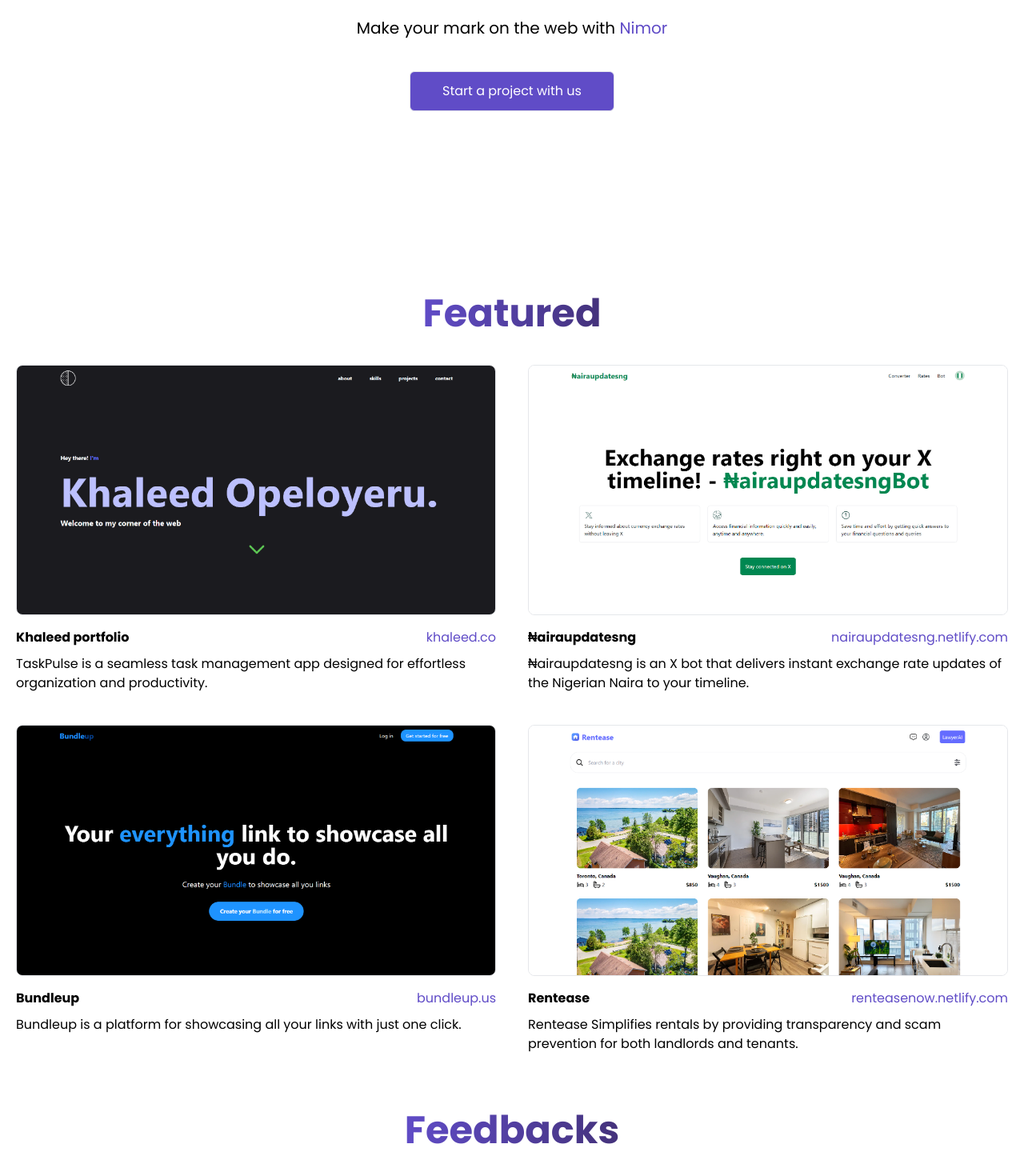
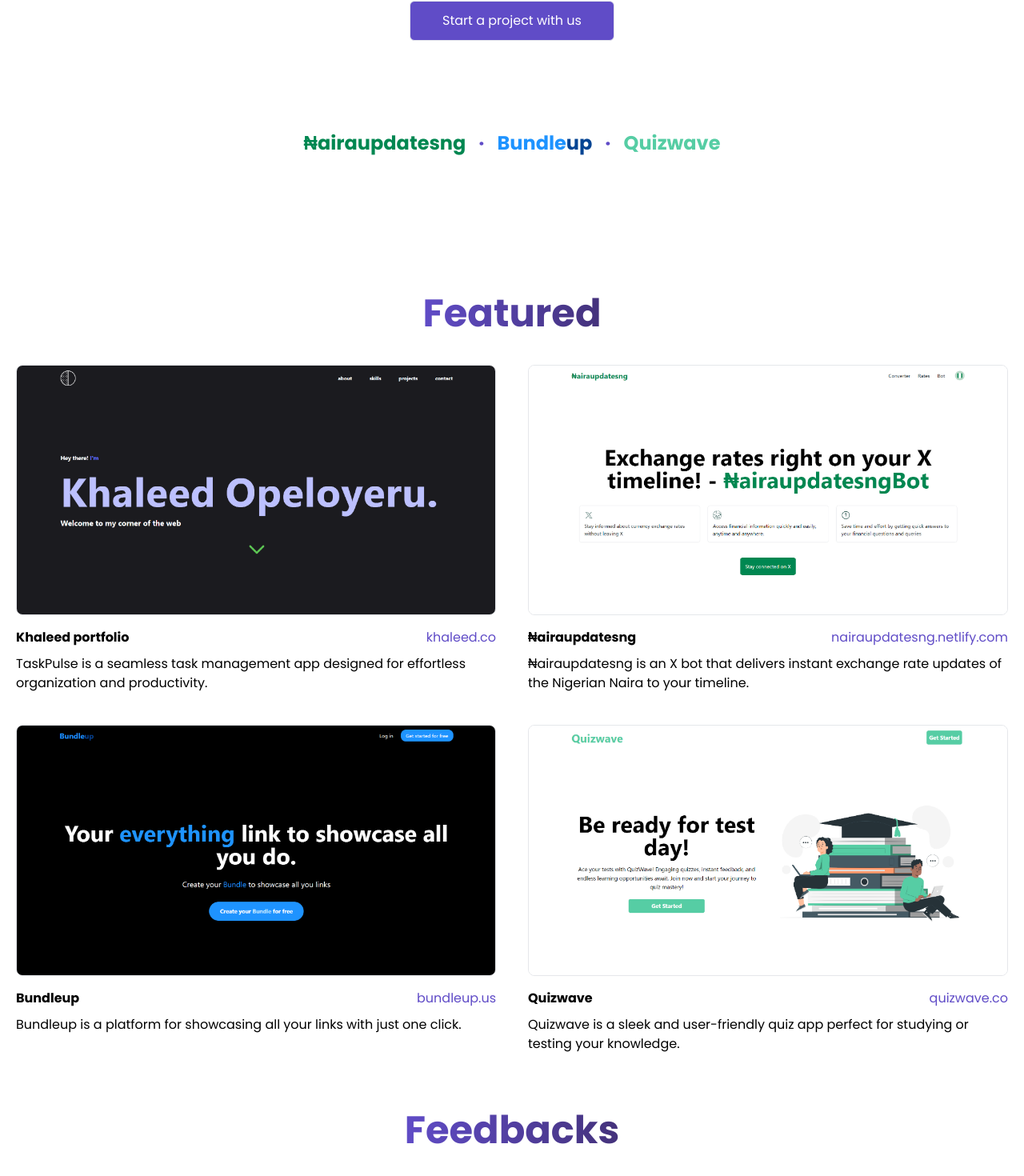
Before and after one commit to khaleedcodes/nimor, a React (Vite) app: page / in a window 1280 px wide. Shown: the part 490-1960 px from the top of the page at 80% size. Built offline with nearby package versions, Linux system fonts and the light colour scheme.

Commit message:
added companies

```diff
--- /dev/null
+++ b/src/components/BundleupWordMark.tsx
@@ -0,0 +1,15 @@
+import { Link } from "react-router-dom";
+
+function BundleupWordMark() {
+  return (
+    <div className="flex items-center justify-center">
+      <Link to="/" className="flex items-center">
+        <p className=" text-[#1E93ff] text-2xl font-bold">
+          Bundle<span className="text-[#024493]">up</span>
+        </p>
+      </Link>
+    </div>
+  );
+}
+
+export default BundleupWordMark;
--- /dev/null
+++ b/src/components/NairaupdatesngWordMark.tsx
@@ -0,0 +1,13 @@
+import { Link } from "react-router-dom";
+
+function NairaupdatesngWordMark() {
+  return (
+    <div className="flex items-center justify-center">
+      <Link to="/" className="">
+        <p className=" text-[#008751] text-2xl font-bold">₦airaupdatesng</p>
+      </Link>
+    </div>
+  );
+}
+
+export default NairaupdatesngWordMark;
--- /dev/null
+++ b/src/components/QuizwaveWordMark.tsx
@@ -0,0 +1,13 @@
+import { Link } from "react-router-dom";
+
+function QuizwaveWordMark() {
+  return (
+    <div className="flex items-center justify-center">
+      <Link to="/" className="">
+        <p className=" text-2xl font-bold text-[#56CDA4]">Quizwave</p>
+      </Link>
+    </div>
+  );
+}
+
+export default QuizwaveWordMark;
--- a/src/pages/landing-page/ClientCarousel.tsx
+++ b/src/pages/landing-page/ClientCarousel.tsx
@@ -1,11 +1,16 @@
-import client1 from "../../assets/images/client1.png";
+import BundleupWordMark from "../../components/BundleupWordMark";
+import NairaupdatesngWordMark from "../../components/NairaupdatesngWordMark";
+import QuizwaveWordMark from "../../components/QuizwaveWordMark";
+
 function ClientCarousel() {
   return (
-    // <div className=" flex justify-center border-green-500 border w-full">
-    <div className="w-full p-4 flex justify-center items-center border-purple-400 border">
-      <img src={client1} className="grayscale-[50] filter" alt="" />
+    <div className="w-full p-4 flex justify-center items-center ">
+      <NairaupdatesngWordMark />
+      <span className="text-2xl font-bold text-first-accent">·</span>
+      <BundleupWordMark />
+      <span className="text-2xl font-bold text-first-accent">·</span>
+      <QuizwaveWordMark />
     </div>
-    // </div>
   );
 }
 
--- a/src/pages/landing-page/HeroSection.tsx
+++ b/src/pages/landing-page/HeroSection.tsx
@@ -1,12 +1,12 @@
 import Button from "../../components/Button";
-// import ClientCarousel from "./ClientCarousel";
+import ClientCarousel from "./ClientCarousel";
 function HeroSection() {
   return (
     <div
       className=" flex justify-center gap-20 flex-col items-center"
       style={{ minHeight: "calc(100vh - 80px)" }}
     >
-      <div className="max-w-screen-xl w-full p-4 flex flex-col justify-center items-center gap-10">
+      <div className="max-w-screen-xl w-full p-4 flex flex-col justify-center items-center gap-6">
         <h1 className="font-bold text-7xl max-lg:text-6xl max-md:5xl max-sm:text-4xl text-center">
           Your <span className="text-first-accent">Vision</span>, Our{" "}
           <span className="text-first-accent">Expertise</span>: Let's build
@@ -18,7 +18,7 @@
         </h1>
         <Button>Start a project with us</Button>
       </div>
-      {/* <ClientCarousel /> */}
+      <ClientCarousel />
     </div>
   );
 }
--- a/src/pages/landing-page/ProjectList.tsx
+++ b/src/pages/landing-page/ProjectList.tsx
@@ -1,8 +1,8 @@
 import ProjectCard from "./ProjectCard";
 import nairaupdatesng from "../../assets/images/nairaupdatesng.png";
 import bundleup from "../../assets/images/bundleup.png";
-import rentease from "../../assets/images/rentease.png";
 import khaleedPortfolio from "../../assets/images/khaleed-portfolio.png";
+import quizwave from "../../assets/images/quizwave.png";
 
 function ProjectList() {
   const projectData = [
@@ -37,14 +37,14 @@
       technologies: "React & Tailwind",
     },
     {
-      projectImage: rentease,
-      projectTitle: "Rentease",
+      projectImage: quizwave,
+      projectTitle: "Quizwave",
       overlayProjectDescription:
-        "Rentease Simplifies rentals by providing transparency and scam prevention for both landlords and tenants.",
+        "Quizwave is a sleek and user-friendly quiz app perfect for studying or testing your knowledge.",
       cardID: 4,
-      link: "https://renteasenow.netlify.app/",
-      linkName: "renteasenow.netlify.com",
-      technologies: "MERN Stack",
+      link: "https://quizwave.co",
+      linkName: "quizwave.co",
+      technologies: "React & Tailwind",
     },
   ];
   return (
```
Also changed, not shown: src/assets/images/quizwave.png (added).
